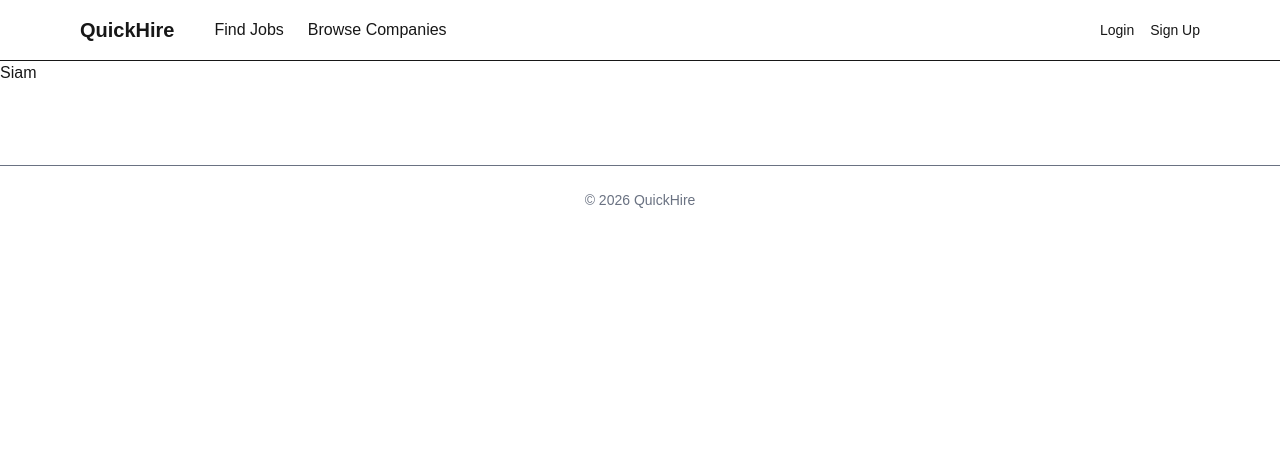
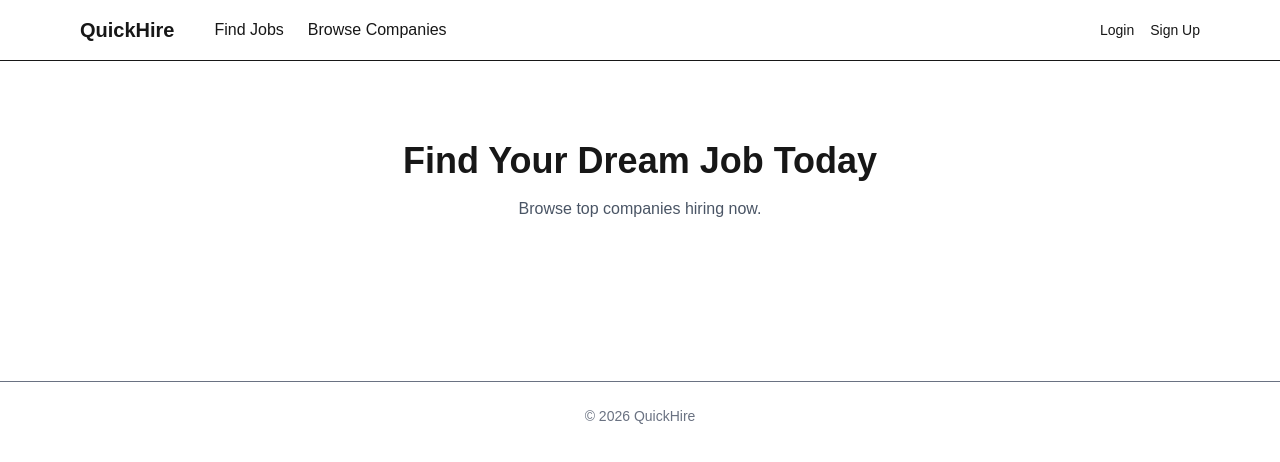
Before and after one commit to siamhossain/quickhire, a Next.js app in the folder frontend/: page / in a window 1280 px wide. Shown: the top 462 px of the page. Built offline with nearby package versions, Linux system fonts and the light colour scheme.

Commit message:
Add initial Hero section

```diff
--- a/frontend/app/layout.tsx
+++ b/frontend/app/layout.tsx
@@ -29,7 +29,7 @@ export default function RootLayout({
         className={`${geistSans.variable} ${geistMono.variable} antialiased`}
       >
         <Navbar />
-        {children}
+        <main>{children}</main>
         <Footer />
       </body>
     </html>
--- a/frontend/app/page.tsx
+++ b/frontend/app/page.tsx
@@ -1,9 +1,10 @@
+import Hero from "@/components/home/Hero";
 import Image from "next/image";
 
 export default function Home() {
   return (
     <div className="">
-      <h1>Siam</h1>
+      <Hero />
     </div>
   );
 }
--- /dev/null
+++ b/frontend/components/home/Hero.tsx
@@ -0,0 +1,12 @@
+export default function Hero () {
+    return (
+        <section className="text-center py-20 bg-white">
+            <h1 className="text-4xl font-bold mb-4">
+                Find Your Dream Job Today
+            </h1>
+            <p className="text-gray-600">
+                Browse top companies hiring now.
+            </p>
+        </section>
+    );
+}
```
